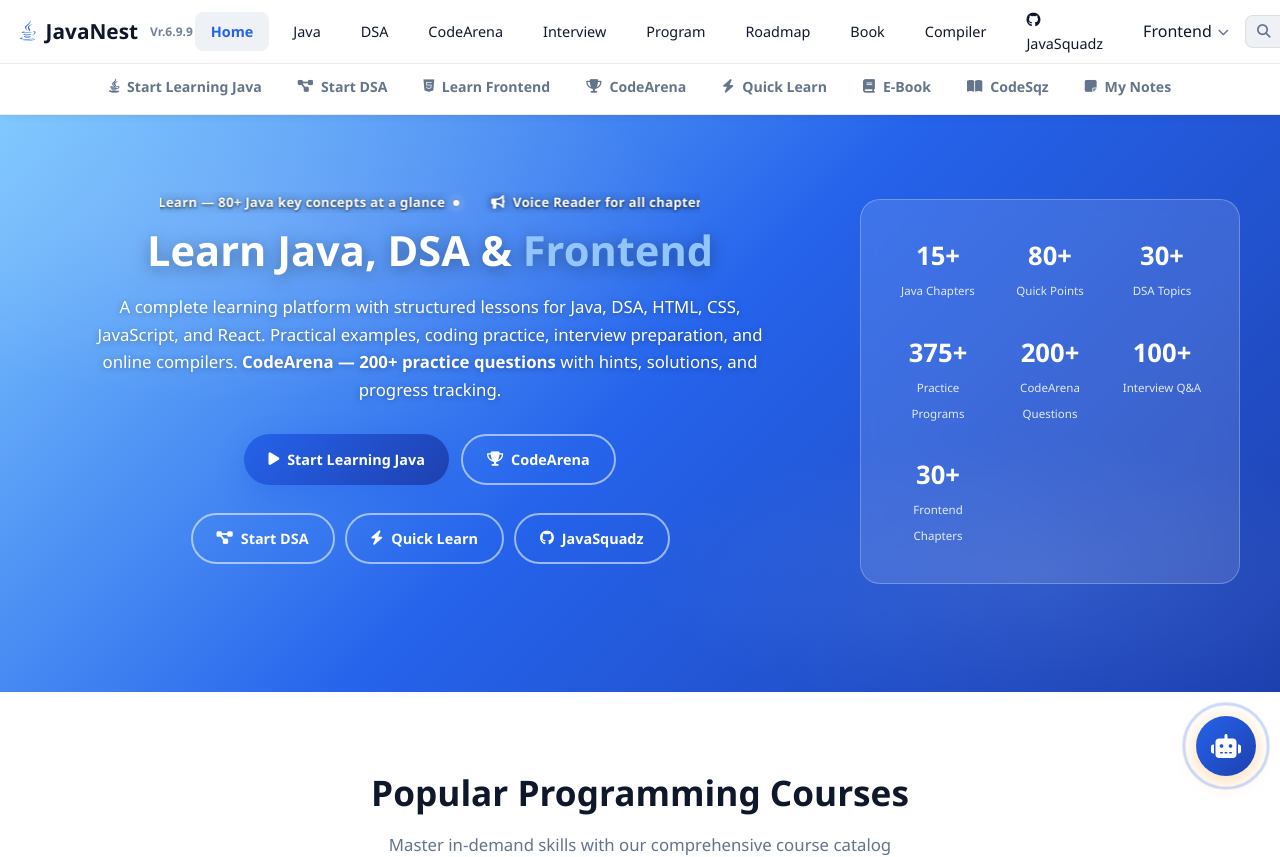
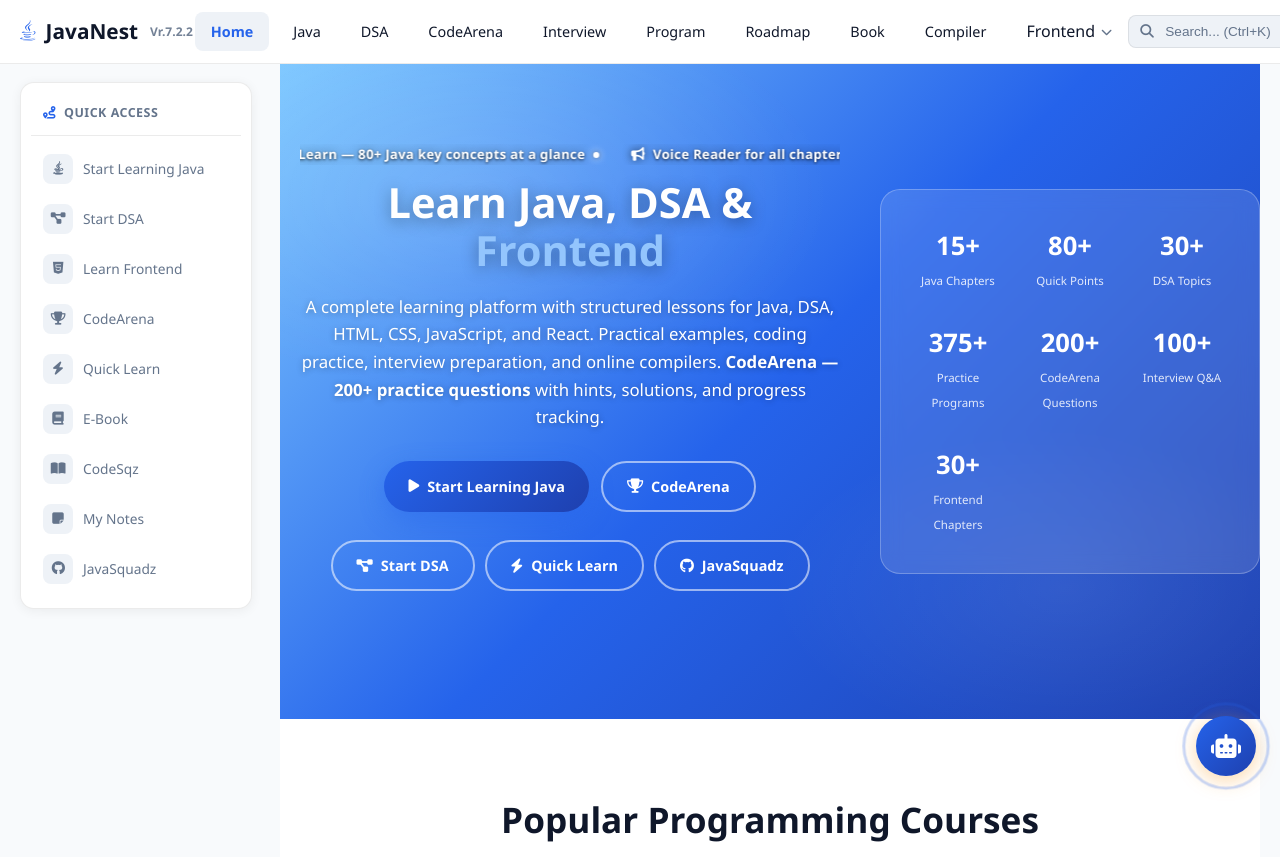
Before and after one commit to abhinavmaurya12/javapath-react, a React (Vite) app: page / in a window 1280 px wide. Shown: the top 857 px of the page. Built offline with nearby package versions, Linux system fonts and the light colour scheme.

Commit message:
Add left side sub-nav to home page, hide sub-nav/footer on specific routes

```diff
--- a/src/App.jsx
+++ b/src/App.jsx
@@ -56,7 +56,7 @@ export default function App() {
       <Routes>
         <Route path="/coding-practice" element={<Layout hideFooter><CodingPractice /></Layout>} />
         <Route path="/codearena" element={<Layout hideFooter><CodeArenaPage /></Layout>} />
-        <Route path="/" element={<Layout><HomePage /></Layout>} />
+        <Route path="/" element={<Layout hideSubNav><HomePage /></Layout>} />
         <Route path="/java" element={<Layout hideFooter><JavaPage /></Layout>} />
         <Route path="/dsa" element={<Layout hideFooter><DSAPage /></Layout>} />
         <Route path="/practice" element={<Layout hideFooter><PracticePage /></Layout>} />
@@ -69,7 +69,7 @@ export default function App() {
         <Route path="/ebook" element={<Layout hideFooter hideSubNav><EBookPage /></Layout>} />
         <Route path="/codesqz" element={<Layout hideFooter><CodeSqzPage /></Layout>} />
         <Route path="/quick-learn" element={<Layout hideFooter><QuickLearnPage /></Layout>} />
-        <Route path="/mynotes" element={<Layout><MyNotesPage /></Layout>} />
+        <Route path="/mynotes" element={<Layout hideFooter><MyNotesPage /></Layout>} />
         <Route path="/frontend/:track" element={<Layout hideFooter><FrontendPage /></Layout>} />
       </Routes>
     </ProgressProvider>
--- a/src/assets/css/components.css
+++ b/src/assets/css/components.css
@@ -41,6 +41,33 @@
 .sub-nav-item i{font-size:.85rem}
 @media(max-width:768px){.sub-nav-item{padding:10px 14px;font-size:.82rem}.sub-nav{top:56px}}
 @media(max-width:480px){.sub-nav-item span{display:none}.sub-nav-item i{font-size:1rem}}
+
+/* === Home Page Left Side Sub-Nav === */
+/* Sits beside the homepage content on desktop; stacks above on mobile. */
+.ph-home-layout{display:flex;gap:28px;max-width:1320px;margin:0 auto;padding:0 20px}
+.ph-home-main{flex:1;min-width:0}
+.home-subnav{position:sticky;top:calc(var(--nav-h,64px) + 18px);align-self:flex-start;width:232px;max-height:calc(100vh - var(--nav-h,64px) - 36px);overflow-y:auto;background:var(--card);border:1px solid var(--border);border-radius:14px;padding:14px 10px;box-shadow:0 2px 12px rgba(0,0,0,.06);flex-shrink:0}
+.home-subnav-title{display:flex;align-items:center;gap:8px;padding:6px 12px 12px;font-size:.78rem;font-weight:700;text-transform:uppercase;letter-spacing:.5px;color:var(--text-muted);border-bottom:1px solid var(--border);margin-bottom:8px}
+.home-subnav-title i{color:var(--primary)}
+.home-subnav-item{display:flex;align-items:center;gap:10px;width:100%;padding:10px 12px;border-radius:9px;color:var(--text-muted);text-decoration:none;font-size:.86rem;font-weight:500;transition:all .18s;border:none;background:none;cursor:pointer;text-align:left}
+.home-subnav-item:hover{background:var(--surface);color:var(--text)}
+.home-subnav-item.active{background:linear-gradient(135deg,rgba(248,152,32,.18),rgba(248,152,32,.06));color:var(--primary);font-weight:600}
+.home-subnav-icon{width:30px;height:30px;border-radius:8px;background:var(--surface);display:flex;align-items:center;justify-content:center;flex-shrink:0;font-size:.82rem;color:var(--text-muted);transition:all .18s}
+.home-subnav-item.active .home-subnav-icon{background:var(--primary);color:#fff}
+.home-subnav-item.active .home-subnav-icon i{color:#fff}
+@media(max-width:1100px){
+  .ph-home-layout{flex-direction:column;gap:18px;padding:0 18px}
+  .home-subnav{position:static;width:100%;max-height:none;flex-direction:row;flex-wrap:wrap;align-items:center;justify-content:flex-start;overflow-x:auto;scroll-behavior:smooth}
+  .home-subnav::-webkit-scrollbar{display:none}
+  .home-subnav-title{display:none}
+  .home-subnav-item{flex-shrink:0;padding:8px 12px;font-size:.82rem}
+  .home-subnav-icon{width:28px;height:28px}
+}
+@media(max-width:640px){
+  .ph-home-layout{padding:0 14px}
+  /* Hide the left side sub-nav on mobile — it is a desktop-only sidebar. */
+  .home-subnav{display:none}
+}
 
 /* === Navbar, Search, Buttons === */
 /* Theme-aware navbar overrides (components.css loads after style.css so it
--- /dev/null
+++ b/src/components/HomeSubNav.jsx
@@ -0,0 +1,54 @@
+import React from 'react'
+import { Link, useLocation } from 'react-router-dom'
+
+const SUB_NAV = [
+  { label: 'Start Learning Java', to: '/java', icon: 'fa-brands fa-java' },
+  { label: 'Start DSA', to: '/dsa', icon: 'fa-project-diagram' },
+  { label: 'Learn Frontend', to: '/frontend/html', icon: 'fab fa-html5' },
+  { label: 'CodeArena', to: '/codearena', icon: 'fa-trophy' },
+  { label: 'Quick Learn', to: '/quick-learn', icon: 'fa-bolt' },
+  { label: 'E-Book', to: '/ebook', icon: 'fa-book' },
+  { label: 'CodeSqz', to: '/codesqz', icon: 'fa-book-open' },
+  { label: 'My Notes', to: '/mynotes', icon: 'fas fa-sticky-note' },
+  { label: 'JavaSquadz', to: 'https://github.com/abhinavmaurya12/JavaSquadz', external: true, icon: 'fab fa-github' }
+]
+
+export default function HomeSubNav() {
+  const location = useLocation()
+
+  function isActive(to) {
+    if (to === '/') return location.pathname === '/'
+    return location.pathname === to || location.pathname.startsWith(to + '/')
+  }
+
+  return (
+    <aside className="home-subnav">
+      <div className="home-subnav-inner">
+        <div className="home-subnav-title"><i className="fas fa-route"></i> Quick Access</div>
+        {SUB_NAV.map(item => (
+          item.external ? (
+            <a
+              key={item.to}
+              href={item.to}
+              target="_blank"
+              rel="noopener noreferrer"
+              className="home-subnav-item"
+            >
+              <span className="home-subnav-icon"><i className={'fas ' + item.icon}></i></span>
+              <span className="home-subnav-label">{item.label}</span>
+            </a>
+          ) : (
+            <Link
+              key={item.to}
+              to={item.to}
+              className={'home-subnav-item' + (isActive(item.to) ? ' active' : '')}
+            >
+              <span className="home-subnav-icon"><i className={'fas ' + item.icon}></i></span>
+              <span className="home-subnav-label">{item.label}</span>
+            </Link>
+          )
+        ))}
+      </div>
+    </aside>
+  )
+}
--- a/src/components/Navbar.jsx
+++ b/src/components/Navbar.jsx
@@ -14,7 +14,7 @@ const NAV_ITEMS = [
   { label: 'Book', to: '/javapro' },
   // { label: 'E-Book', to: '/ebook' },
   { label: 'Compiler', to: '/tryit' },
-  { label: 'JavaSquadz', to: 'https://github.com/abhinavmaurya12/JavaSquadz', external: true },
+  // { label: 'JavaSquadz', to: 'https://github.com/abhinavmaurya12/JavaSquadz', external: true },
 ]
 
 const FRONTEND_DROPDOWN = [
@@ -119,7 +119,7 @@ export default function Navbar() {
   return (
     <nav className="navbar">
       <div className="nav-brand">
-        <i className="fa-brands fa-java"></i> JavaNest <span className="nav-version">Vr.6.9.9</span>
+        <i className="fa-brands fa-java"></i> JavaNest <span className="nav-version">Vr.7.2.2</span>
       </div>
       <button className="mobile-menu-btn" onClick={e => { e.stopPropagation(); toggleMenu() }}>
         <i className="fas fa-bars"></i>
--- a/src/pages/HomePage.jsx
+++ b/src/pages/HomePage.jsx
@@ -5,6 +5,7 @@ import DailyChallenge from '../components/DailyChallenge'
 import GamificationDashboard from '../components/GamificationDashboard'
 import JavaRoadmapVisual from '../components/JavaRoadmapVisual'
 import UpdateCycle from '../components/UpdateCycle'
+import HomeSubNav from '../components/HomeSubNav'
 
 const COURSES = [
   { icon: '⚡', title: 'Quick Learn', desc: 'Java complete quick reference — 80+ key concepts at a glance.', to: '/quick-learn', color: '#f59e0b', level: 'Quick', weeks: '80+ Points', students: 'Free', rating: 4.9 },
@@ -128,9 +129,12 @@ export default function HomePage() {
     return () => btn.removeEventListener('click', onClick)
 }, [navigate])
 
-  return (
+return (
     <div id="page-home">
-<section className="ph-hero">
+      <div className="ph-home-layout">
+        <HomeSubNav />
+        <div className="ph-home-main">
+      <section className="ph-hero">
         <div className="ph-hero-grid">
           <div className="ph-hero-left">
             <div className="ph-hero-marquee" aria-hidden="true">
@@ -415,5 +419,7 @@ export default function HomePage() {
         </div>
       </section>
     </div>
+  </div>
+</div>
   )
 }
```
Also changed, not shown: 2 other files (tests, documents, lock files or other folders).
